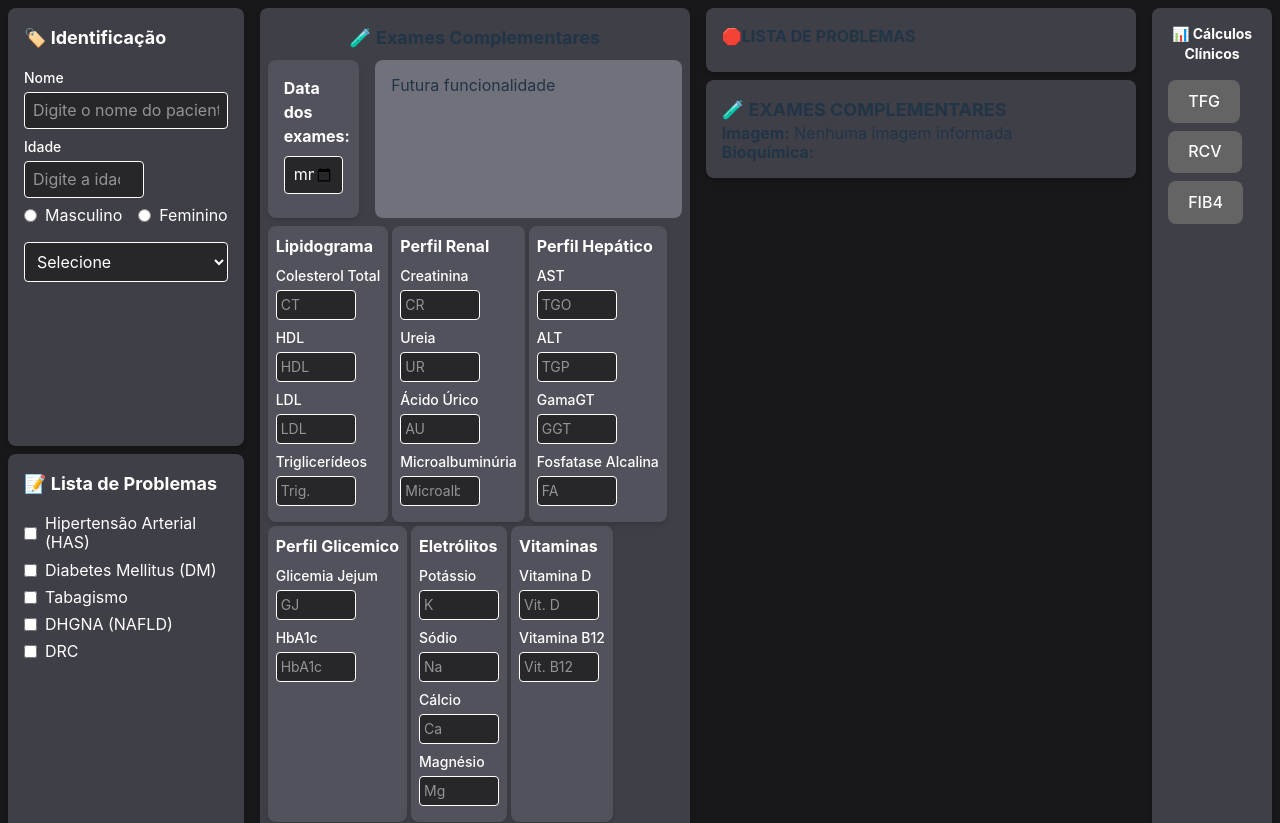
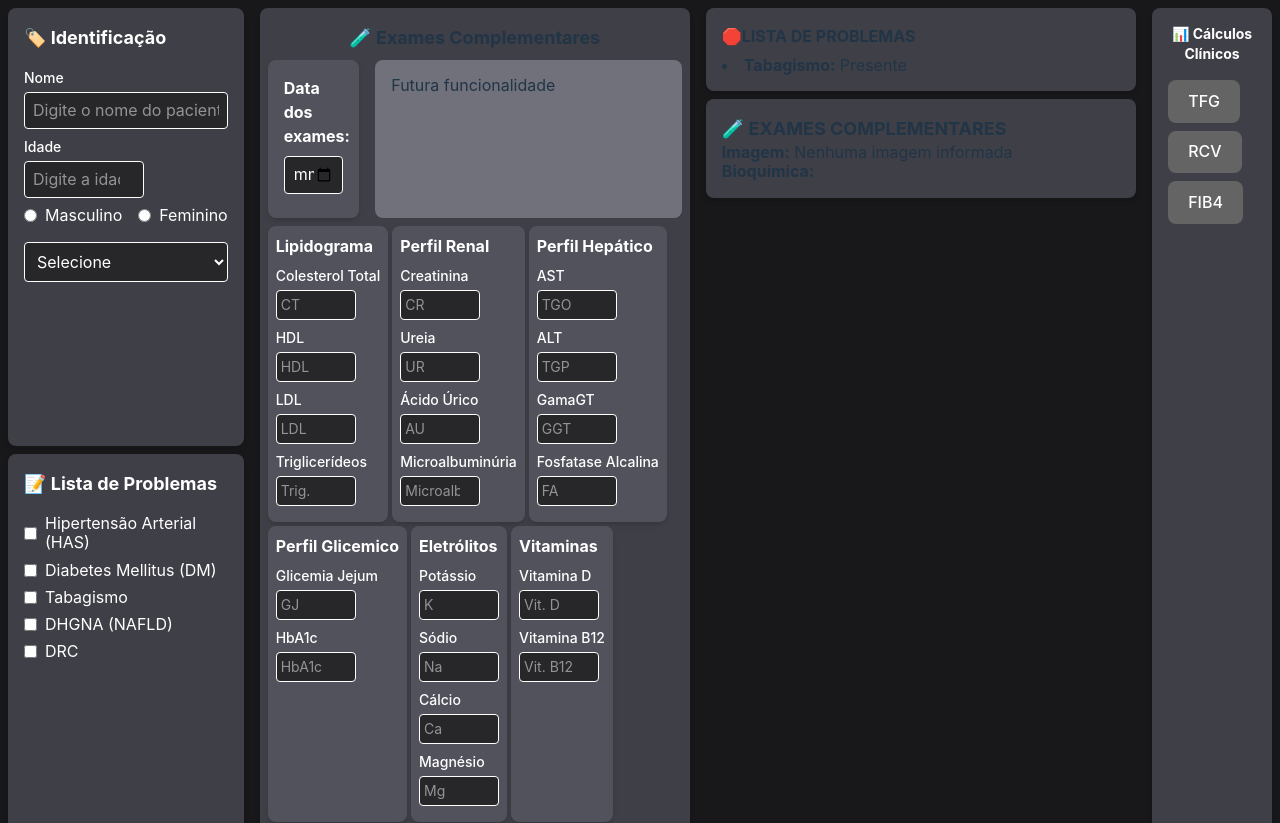
Before and after one commit to gabrielgcmr/RCV_PWA, a React (Vite) app in the folder frontend/: page / in a window 1280 px wide. Shown: the top 823 px of the page. Built offline with nearby package versions, Linux system fonts and the light colour scheme.

Commit message:
Implementado Tabagism

```diff
--- a/frontend/src/components/MainPageSections/5-SummarySection.tsx
+++ b/frontend/src/components/MainPageSections/5-SummarySection.tsx
@@ -4,6 +4,7 @@ import { calculateCVRIndex } from "../../services/ClinicalCalculations/CVR/CVRIn
 import { calculateFIB4Index } from "../../services/ClinicalCalculations/FIB-4/FIB4Index";
 import DiabetesIndex from "../../services/Problems/Diabetes/DiabetesIndex";
 import HypertensionIndex from "../../services/Problems/Hypertension/HypertensionIndex";
+import TabagismIndex from "../../services/Problems/Tabagism/Tabagism";
 
 function SummarySection() {
   const { patientData, hasProblem } = usePatient();
@@ -21,7 +22,8 @@ function SummarySection() {
 
       <HypertensionIndex/>
       <DiabetesIndex/>
-      {hasProblem("Tabagismo") && <li><strong>Tabagismo:</strong> Presente</li>}
+      <TabagismIndex/>
+
       {hasProblem("DHGNA") && <li><strong>DHGNA:</strong> Presente</li>}
       {hasProblem("DRC") && <li><strong>DRC:</strong> Presente</li>}
 
--- /dev/null
+++ b/frontend/src/services/Problems/Tabagism/Tabagism.tsx
@@ -0,0 +1,10 @@
+import usePatient from "../../../hooks/usePatient"
+
+function TabagismIndex (){
+  const {hasProblem} = usePatient()
+  const hasTabagism = hasProblem("Tabagismo")
+  if(hasTabagism) return null
+  if (!hasTabagism) return <li><strong>Tabagismo:</strong> Presente </li>
+}
+
+export default TabagismIndex
```
